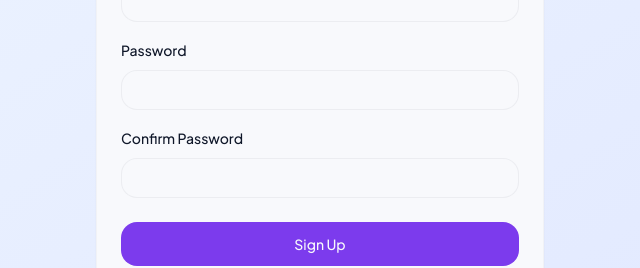
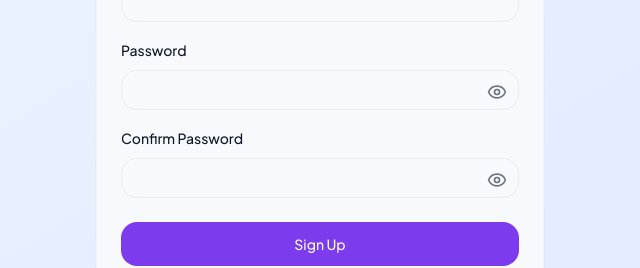
Before and after one commit to mose233/Bearer-of-News, a React (Vite) app: page /signup in a window 1280 px wide. Shown: the part 358-626 px from the top of the page, without its empty margins (320-960 px from the left). Built offline with nearby package versions, Linux system fonts and the light colour scheme.

Commit message:
Implement password visibility toggle in Signup form
Added password visibility toggle for password fields.

```diff
--- a/src/pages/Signup.tsx
+++ b/src/pages/Signup.tsx
@@ -1,5 +1,7 @@
 import { useState } from 'react';
 import { useNavigate, Link, useSearchParams } from 'react-router-dom';
+import { Eye, EyeOff } from 'lucide-react';
+
 import { useAuth } from '@/contexts/AuthContext';
 import { Button } from '@/components/ui/button';
 import { Input } from '@/components/ui/input';
@@ -17,8 +19,12 @@ import { Alert, AlertDescription } from '@/components/ui/alert';
 export default function Signup() {
   const [fullName, setFullName] = useState('');
   const [email, setEmail] = useState('');
+
   const [password, setPassword] = useState('');
   const [confirmPassword, setConfirmPassword] = useState('');
+  const [showPassword, setShowPassword] = useState(false);
+  const [showConfirmPassword, setShowConfirmPassword] = useState(false);
+
   const [error, setError] = useState('');
   const [loading, setLoading] = useState(false);
 
@@ -28,7 +34,9 @@ export default function Signup() {
 
   const redirectParam = searchParams.get('redirect');
   const redirectTo =
-    redirectParam && redirectParam.startsWith('/') ? redirectParam : '/creator-studio';
+    redirectParam && redirectParam.startsWith('/')
+      ? redirectParam
+      : '/creator-studio';
 
   const handleSubmit = async (e: React.FormEvent) => {
     e.preventDefault();
@@ -58,7 +66,7 @@ export default function Signup() {
   };
 
   return (
-    <div className="min-h-screen flex items-center justify-center bg-gradient-to-br from-blue-50 to-indigo-100 p-4">
+    <div className="flex min-h-screen items-center justify-center bg-gradient-to-br from-blue-50 to-indigo-100 p-4">
       <Card className="w-full max-w-md">
         <CardHeader className="space-y-1">
           <CardTitle className="text-2xl font-bold">Create an account</CardTitle>
@@ -98,24 +106,62 @@ export default function Signup() {
 
             <div className="space-y-2">
               <Label htmlFor="password">Password</Label>
+
+              <div className="relative">
                 <Input
                   id="password"
-                type="password"
+                  type={showPassword ? 'text' : 'password'}
                   value={password}
                   onChange={(e) => setPassword(e.target.value)}
+                  className="pr-12"
                   required
                 />
+
+                <button
+                  type="button"
+                  onClick={() => setShowPassword((value) => !value)}
+                  className="absolute inset-y-0 right-3 flex items-center text-gray-500 hover:text-gray-800"
+                  aria-label={showPassword ? 'Hide password' : 'Show password'}
+                >
+                  {showPassword ? (
+                    <EyeOff className="h-5 w-5" />
+                  ) : (
+                    <Eye className="h-5 w-5" />
+                  )}
+                </button>
+              </div>
             </div>
 
             <div className="space-y-2">
               <Label htmlFor="confirmPassword">Confirm Password</Label>
+
+              <div className="relative">
                 <Input
                   id="confirmPassword"
-                type="password"
+                  type={showConfirmPassword ? 'text' : 'password'}
                   value={confirmPassword}
                   onChange={(e) => setConfirmPassword(e.target.value)}
+                  className="pr-12"
                   required
                 />
+
+                <button
+                  type="button"
+                  onClick={() => setShowConfirmPassword((value) => !value)}
+                  className="absolute inset-y-0 right-3 flex items-center text-gray-500 hover:text-gray-800"
+                  aria-label={
+                    showConfirmPassword
+                      ? 'Hide confirm password'
+                      : 'Show confirm password'
+                  }
+                >
+                  {showConfirmPassword ? (
+                    <EyeOff className="h-5 w-5" />
+                  ) : (
+                    <Eye className="h-5 w-5" />
+                  )}
+                </button>
+              </div>
             </div>
           </CardContent>
 
@@ -124,7 +170,7 @@ export default function Signup() {
               {loading ? 'Creating account...' : 'Sign Up'}
             </Button>
 
-            <p className="text-sm text-center text-gray-600">
+            <p className="text-center text-sm text-gray-600">
               Already have an account?{' '}
               <Link
                 to={`/login?redirect=${encodeURIComponent(redirectTo)}`}
```
Lines whose indentation alone changed are shown as unchanged.
